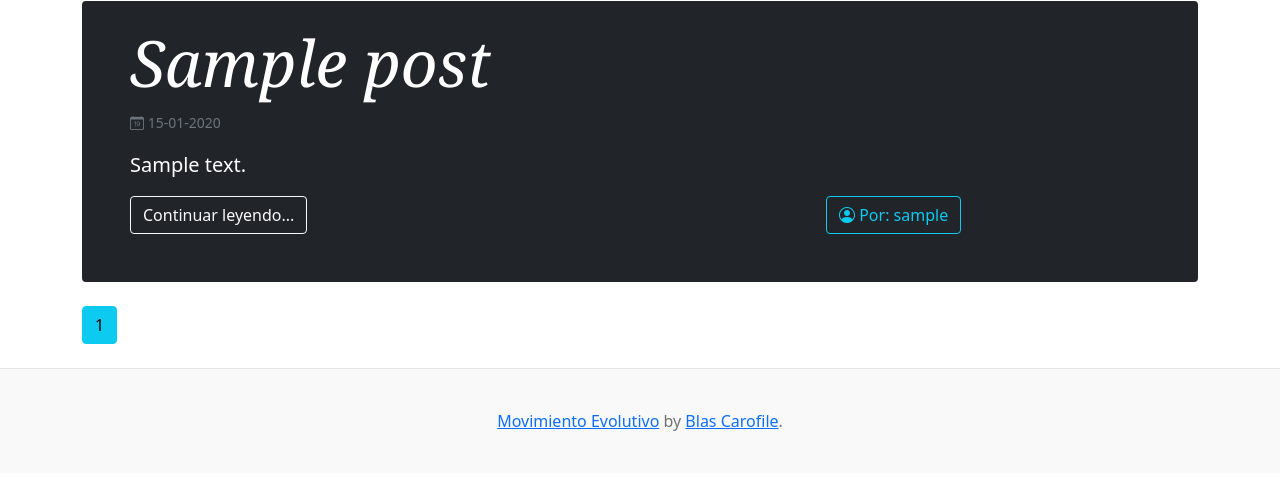
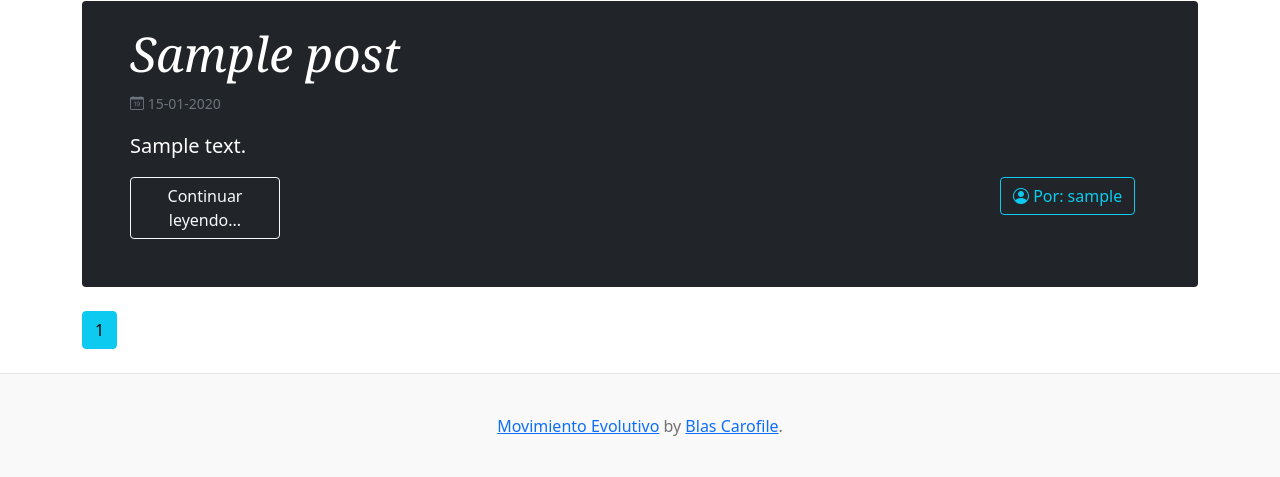
Before and after one commit to blass1/flaskblog, a Flask app: page / in a window 1280 px wide. Shown: the part 148-625 px from the top of the page. Run offline with Flask 2, Linux system fonts and the light colour scheme; tables that the repository leaves empty hold one stand-in row (values such as "Sample post"); some libraries are stand-ins or nearby versions.

Commit message:
cambios en el home

```diff
--- a/flaskblog/templates/home.html
+++ b/flaskblog/templates/home.html
@@ -4,12 +4,12 @@
 
 	<div class="p-4 p-md-4 mb-4 text-white rounded bg-dark">
 		<div class="col-md-12 px-4">
-			<h1 class="display-3 fst-italic ">{{ post.title }}</h1>
+			<h1 class="display-5 fst-italic ">{{ post.title }}</h1>
 			<small class="text-muted"><i class="bi bi-calendar-date"></i> {{ post.date_posted.strftime('%d-%m-%Y') }}</small>
 			<p class="lead my-3">{{ post.content|truncate(400) }}</p>
 			<div class="row justify-content-between">
-				<div class="col-4"><a class="btn btn-outline-light mb-4" href="{{ url_for('posts.post', post_id=post.id) }}">Continuar leyendo...</a></div>
-				<div class="col-4"><a class="btn btn-outline-info mr-2" href="{{ url_for('users.user_posts', username=post.author.username) }}"><i class="bi bi-person-circle"></i> Por: {{ post.author.username }}</a></div>
+				<div class="col-2"><a class="btn btn-outline-light mb-4" href="{{ url_for('posts.post', post_id=post.id) }}">Continuar leyendo...</a></div>
+				<div class="col-2	"><a class="btn btn-outline-info mr-2" href="{{ url_for('users.user_posts', username=post.author.username) }}"><i class="bi bi-person-circle"></i> Por: {{ post.author.username }}</a></div>
 			</div>
 		</div>
 
```
Also changed, not shown: flaskblog/site.db.
